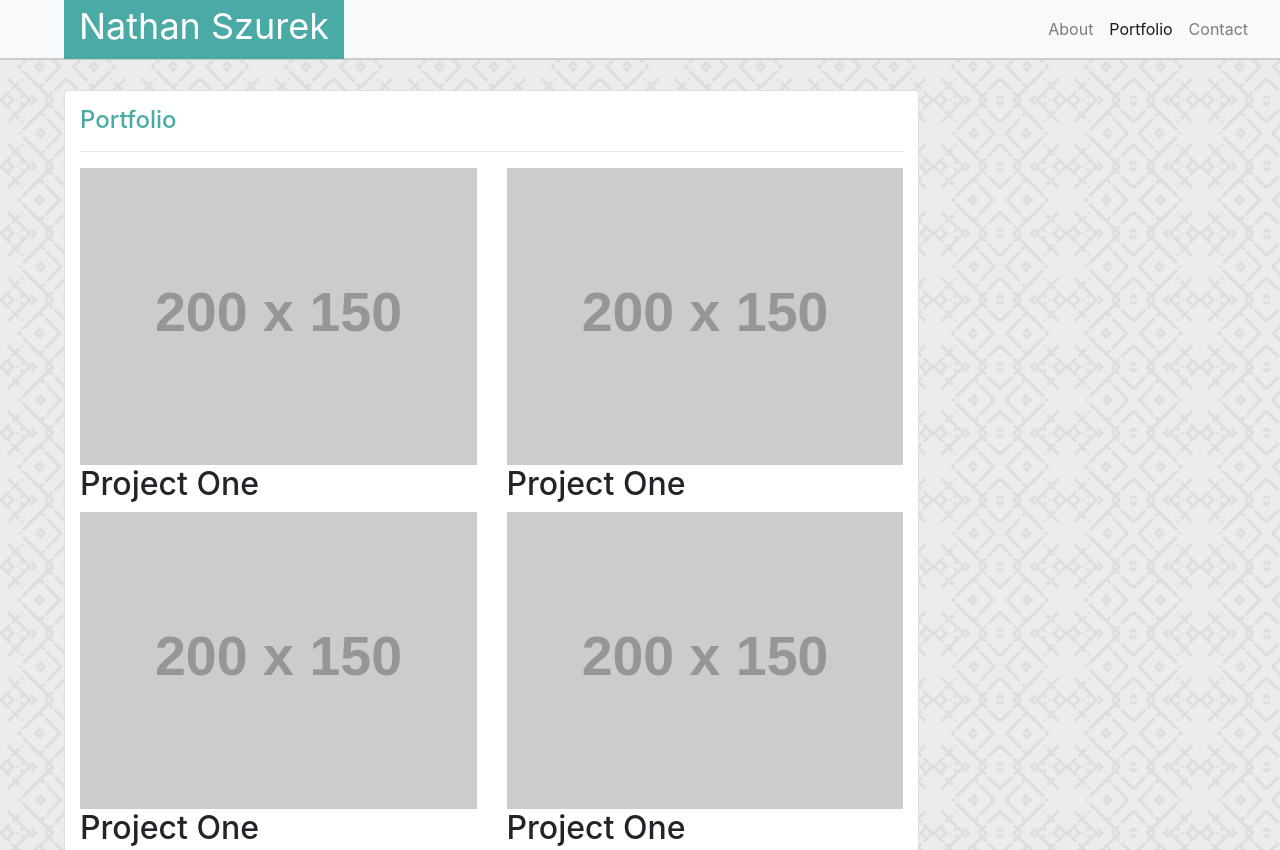
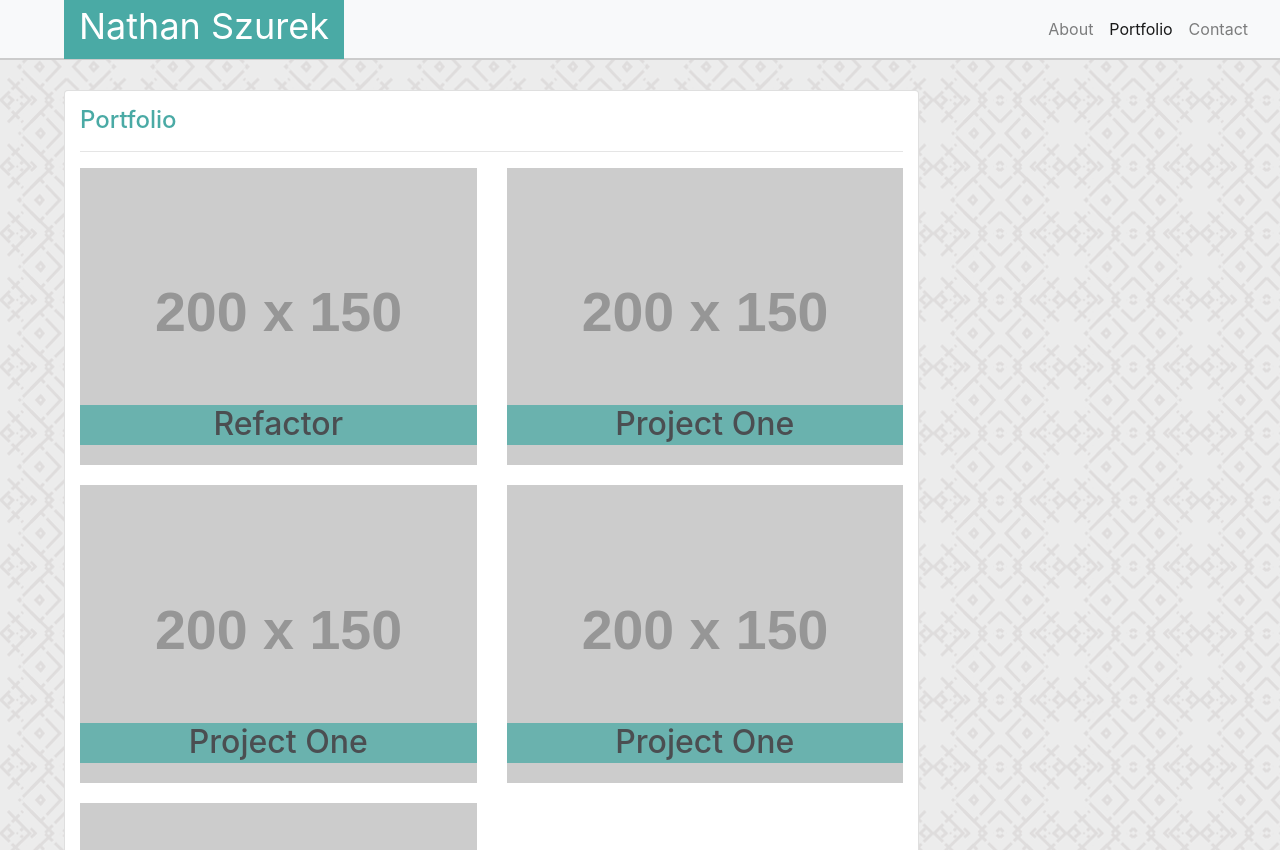
Before and after one commit to NathanSzu/ResponsivePortfolio, a plain HTML site: page portfolio.html in a window 1280 px wide. Shown: the top 850 px of the page. Drawn offline with nearby package versions, Linux system fonts and the light colour scheme; placeholder pictures from the web are drawn by us.

Commit message:
Fixed portfolio image overlays.

```diff
--- a/portfolio.html
+++ b/portfolio.html
@@ -30,7 +30,7 @@
                         <div class="col-md-6 portfolio">
                             <img class="img-fluid" width="100%" src="http://placehold.it/200x150" alt="placeholder">
                             <div class="overlay">
-                                <h2>Project One</h2>
+                                <h2>Refactor</h2>
                             </div>
                         </div>
                         <div class="col-md-6 portfolio">
--- a/style.css
+++ b/style.css
@@ -1,4 +1,5 @@
 /* Site defaults. */
+
 body {
     background-image: url(Assets/herringbone.png);
 }
@@ -97,7 +98,7 @@ nav {
 }
 
 .card-body {
-    padding: 0;
+    padding: 0px;
     margin: 15px;
 }
 
@@ -125,9 +126,6 @@ nav {
 
 .link {
     margin-left: 10px;
-
-.bio {
-
 }
 
 @media screen and (max-width: 640px) {
@@ -140,16 +138,19 @@ nav {
 /* Gallery images. */
 .portfolio {
     position: relative;
-    padding: 0px;
+    margin-bottom: 20px;
 }
 
 /* Text overlay. */
 .overlay {
     position: absolute ;
-    width: 100%;
-    height: 15%;
+    left: 15px;
+    right: 15px;
+    bottom: 20px;
+    height: 40px;
     background-color: #4aaaa5;
     opacity: 75%;
+    text-align: center;
 }
 
 /* Contact. */
```
